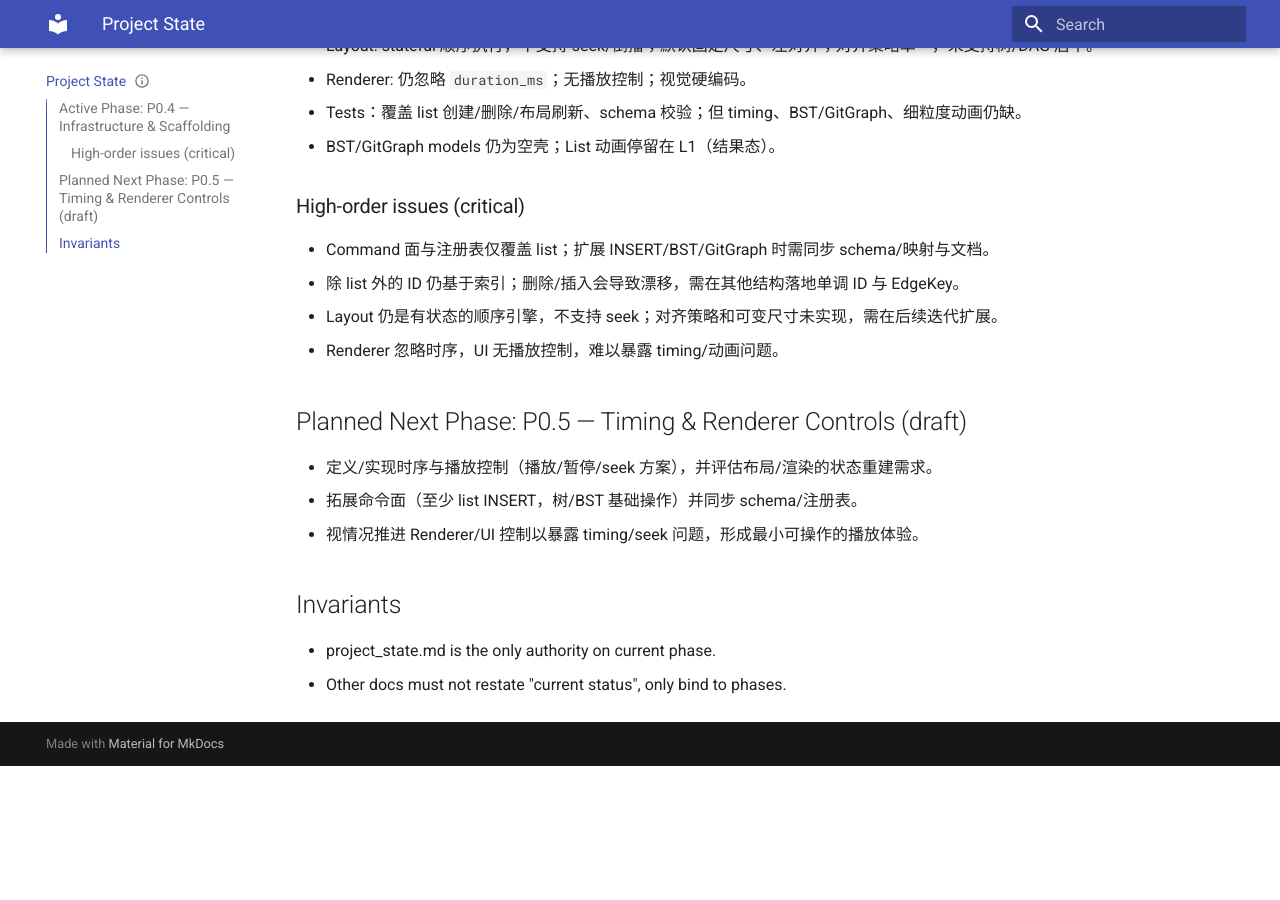
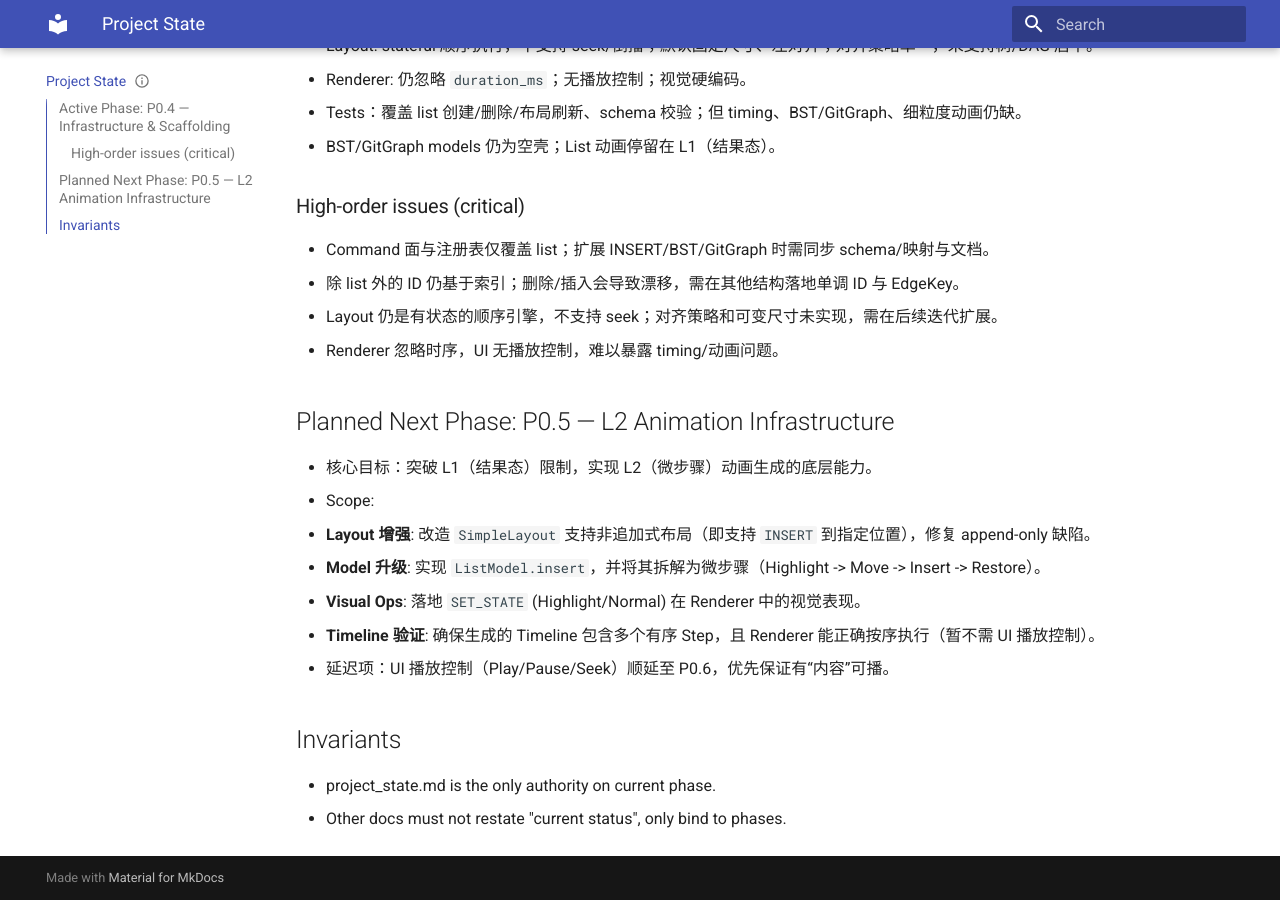
Before and after one commit to elecdot/ds-vis, an MkDocs documentation site: the page built from docs/project_state.md, in a window 1280 px wide and 900 px high, scrolled down 732 px. Built offline with MkDocs 1.6.1 and Material for MkDocs 9.7.7, drawn with Linux system fonts in a browser that asks for light colours; before the commit the page ends 1498 px from its top, so only the background shows below that.

```diff
--- a/docs/project_state.md
+++ b/docs/project_state.md
@@ -32,10 +32,14 @@ This document captures the active delivery phase, what is complete, current assu
 - Layout 仍是有状态的顺序引擎，不支持 seek；对齐策略和可变尺寸未实现，需在后续迭代扩展。
 - Renderer 忽略时序，UI 无播放控制，难以暴露 timing/动画问题。
 
-## Planned Next Phase: P0.5 — Timing & Renderer Controls (draft)
-- 定义/实现时序与播放控制（播放/暂停/seek 方案），并评估布局/渲染的状态重建需求。
-- 拓展命令面（至少 list INSERT，树/BST 基础操作）并同步 schema/注册表。
-- 视情况推进 Renderer/UI 控制以暴露 timing/seek 问题，形成最小可操作的播放体验。
+## Planned Next Phase: P0.5 — L2 Animation Infrastructure
+- 核心目标：突破 L1（结果态）限制，实现 L2（微步骤）动画生成的底层能力。
+- Scope:
+  - **Layout 增强**: 改造 `SimpleLayout` 支持非追加式布局（即支持 `INSERT` 到指定位置），修复 append-only 缺陷。
+  - **Model 升级**: 实现 `ListModel.insert`，并将其拆解为微步骤（Highlight -> Move -> Insert -> Restore）。
+  - **Visual Ops**: 落地 `SET_STATE` (Highlight/Normal) 在 Renderer 中的视觉表现。
+  - **Timeline 验证**: 确保生成的 Timeline 包含多个有序 Step，且 Renderer 能正确按序执行（暂不需 UI 播放控制）。
+- 延迟项：UI 播放控制（Play/Pause/Seek）顺延至 P0.6，优先保证有“内容”可播。
 
 ## Invariants
 - project_state.md is the only authority on current phase.
```
Also changed, not shown: 1 other file.
